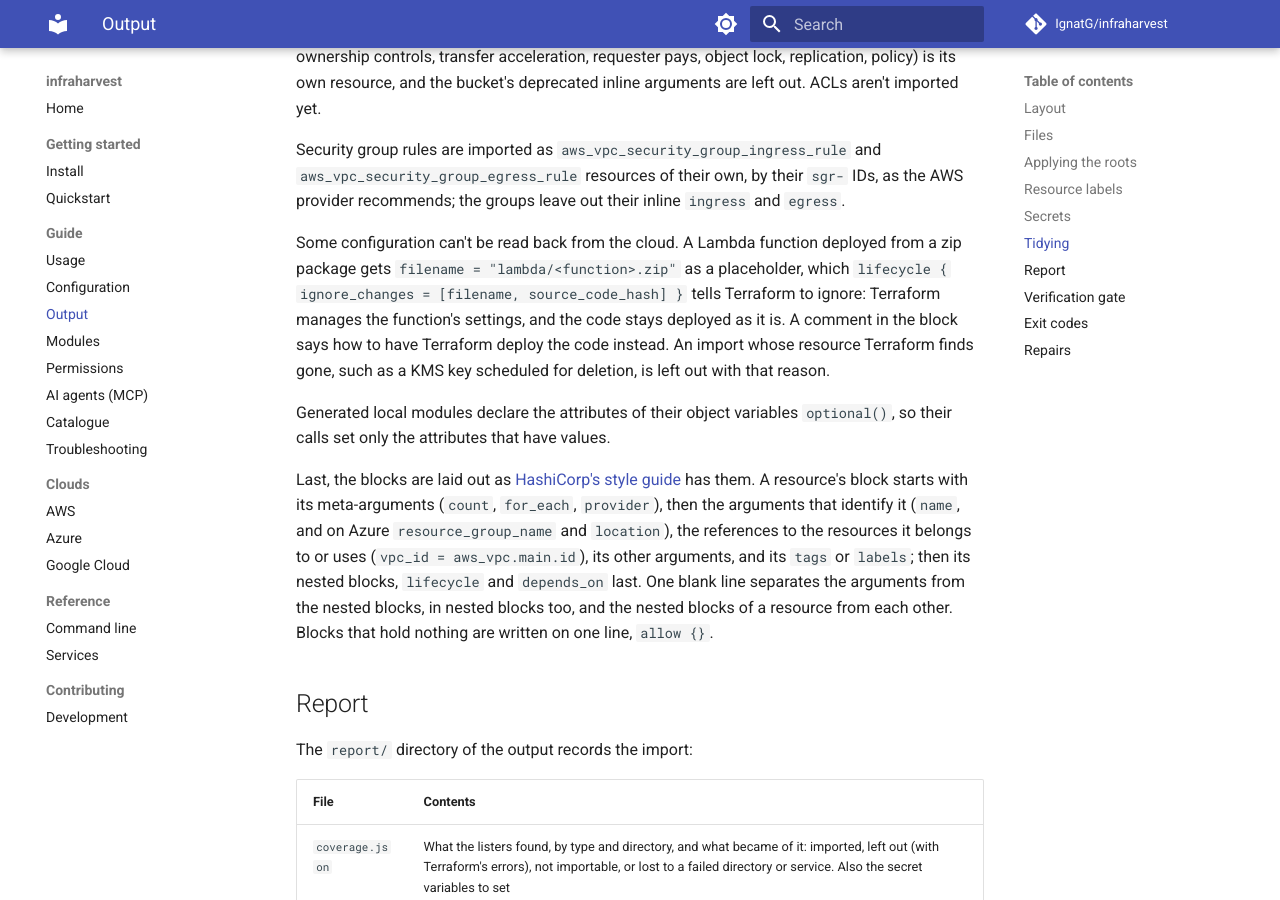
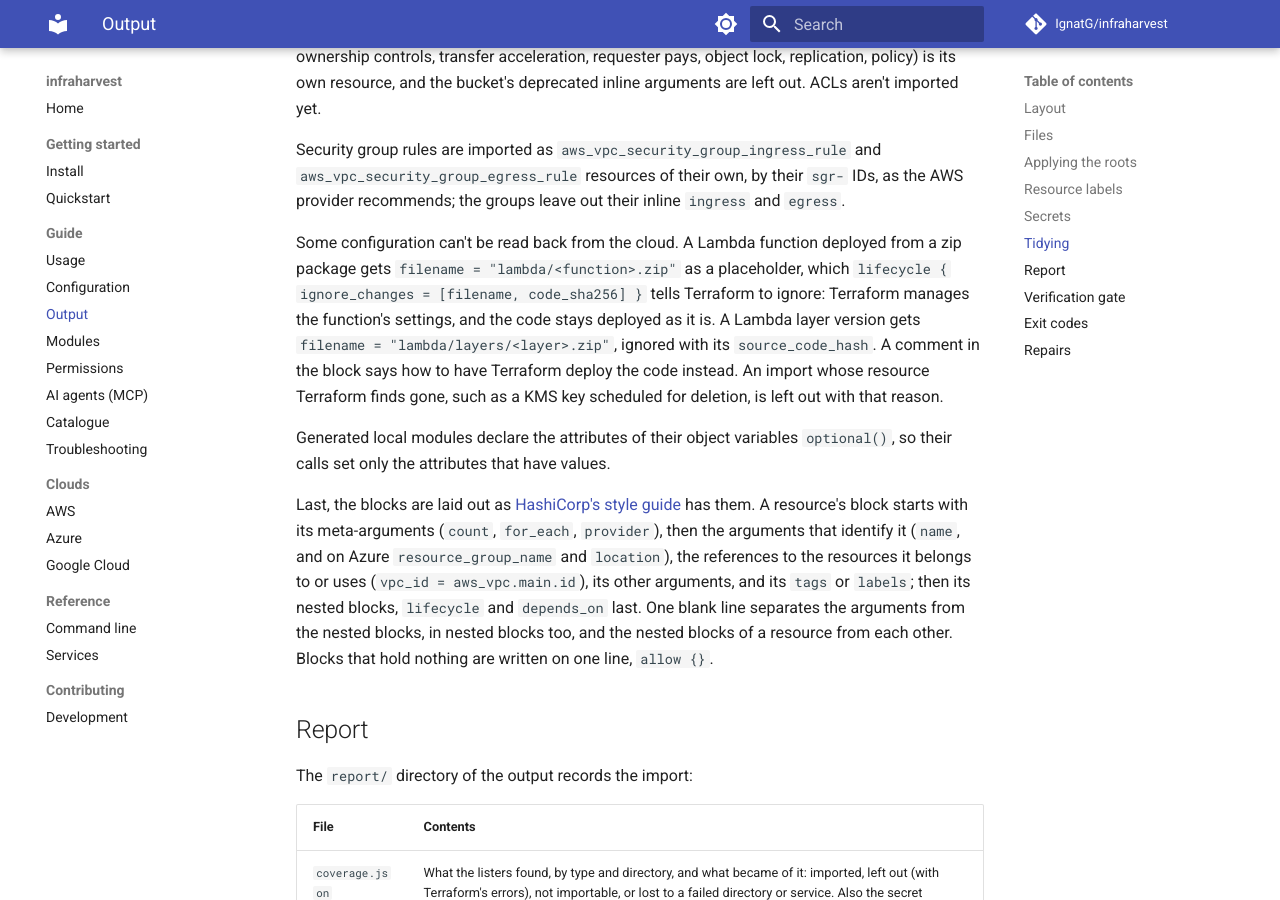
Before and after one commit to IgnatG/infraharvest, an MkDocs documentation site: the page built from docs/output.md, in a window 1280 px wide and 900 px high, scrolled down 8993 px. Built offline with MkDocs 1.6.1 and Material for MkDocs 9.7.7, drawn with Linux system fonts in a browser that asks for light colours; comment, search, counter and statistics services are not loaded.

Commit message:
docs: name the argument a Lambda function's placeholder ignores

```diff
--- a/docs/output.md
+++ b/docs/output.md
@@ -111,7 +111,7 @@ S3 buckets are imported split, as the AWS provider recommends: each part of a bu
 
 Security group rules are imported as `aws_vpc_security_group_ingress_rule` and `aws_vpc_security_group_egress_rule` resources of their own, by their `sgr-` IDs, as the AWS provider recommends; the groups leave out their inline `ingress` and `egress`.
 
-Some configuration can't be read back from the cloud. A Lambda function deployed from a zip package gets `filename = "lambda/<function>.zip"` as a placeholder, which `lifecycle { ignore_changes = [filename, source_code_hash] }` tells Terraform to ignore: Terraform manages the function's settings, and the code stays deployed as it is. A comment in the block says how to have Terraform deploy the code instead. An import whose resource Terraform finds gone, such as a KMS key scheduled for deletion, is left out with that reason.
+Some configuration can't be read back from the cloud. A Lambda function deployed from a zip package gets `filename = "lambda/<function>.zip"` as a placeholder, which `lifecycle { ignore_changes = [filename, code_sha256] }` tells Terraform to ignore: Terraform manages the function's settings, and the code stays deployed as it is. A Lambda layer version gets `filename = "lambda/layers/<layer>.zip"`, ignored with its `source_code_hash`. A comment in the block says how to have Terraform deploy the code instead. An import whose resource Terraform finds gone, such as a KMS key scheduled for deletion, is left out with that reason.
 
 Generated local modules declare the attributes of their object variables `optional()`, so their calls set only the attributes that have values.
 
```
